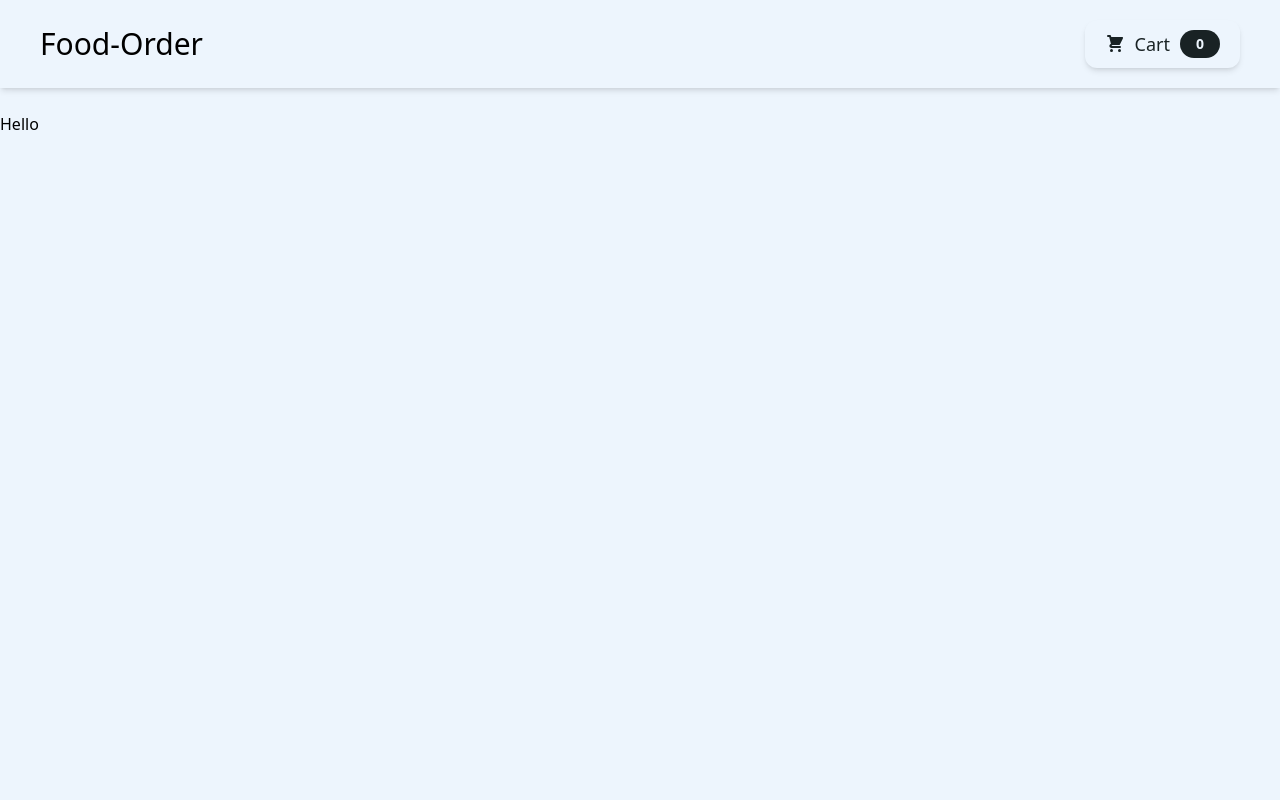
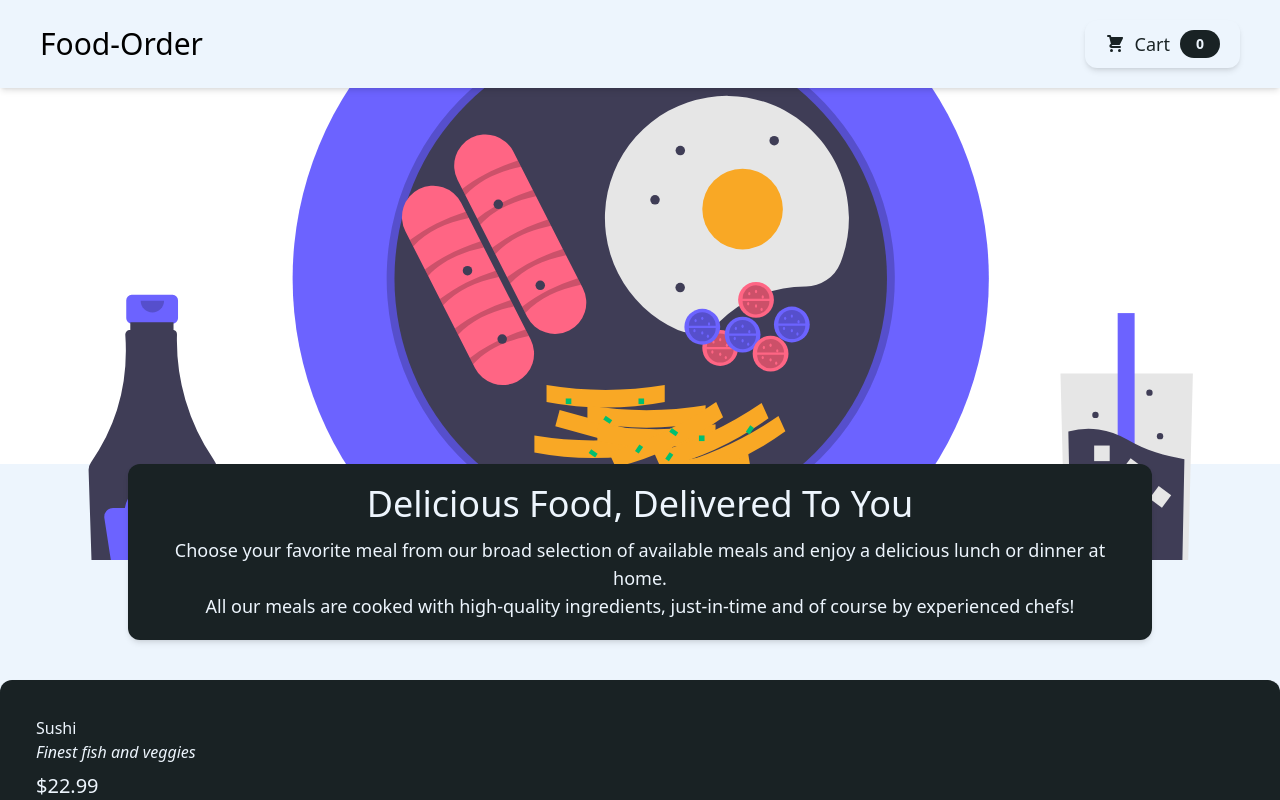
Before and after one commit to ProgrammerOfDeath/food-order-app, a React (Create React App) app: page / in a window 1280 px wide. Shown: the top 800 px of the page. Built offline with nearby package versions, Linux system fonts and the light colour scheme.

Commit message:
style adjustments + integrate new components

```diff
--- a/src/App.js
+++ b/src/App.js
@@ -1,12 +1,13 @@
 import Body from './components/Layout/Body';
 import Header from './components/Layout/Header'
+import Meals from './components/Meals/Meals';
 
 const App = () => {
   return (
     <div className="App">
       <Header />
       <Body>
-        <p>Hello</p>
+        <Meals />
       </Body>
     </div>
   );
--- a/src/components/Layout/Body.js
+++ b/src/components/Layout/Body.js
@@ -1,7 +1,7 @@
 const Body = (props) => {
   return (
     <main className="bg-alice-blue dark:bg-charleston-green text-black dark:text-alice-blue">
-      <div className="container mx-auto pt-28 h-screen">{props.children}</div>
+      <div className="container mx-auto h-screen">{props.children}</div>
     </main>
   )
 }
--- a/src/components/Layout/Header.js
+++ b/src/components/Layout/Header.js
@@ -1,13 +1,19 @@
 import CartButton from "../UI/CartButton"
+import mealImage from '../../assets/meal.svg'
 
 const Header = () => {
   return (
-    <header className="px-10 py-5 fixed top-0 inset-x-0 shadow-md bg-alice-blue dark:bg-charleston-green text-black dark:text-alice-blue">
-      <nav className="flex w-full justify-between items-center">
-        <div className="text-3xl">Food-Order</div>
-        <CartButton></CartButton>
-      </nav>
-    </header>
+    <>
+      <header className="px-10 z-10 py-5 fixed top-0 inset-x-0 shadow-md bg-alice-blue dark:bg-charleston-green text-black dark:text-alice-blue">
+        <nav className="flex w-full justify-between items-center">
+          <div className="text-3xl">Food-Order</div>
+          <CartButton></CartButton>
+        </nav>
+      </header>
+      <div className="w-full h-[35rem] z-0 overflow-hidden dark:bg-charleston-green">
+        <img className="w-full h-full object-cover" src={mealImage} alt="Some delicious food" />
+      </div>
+    </>
   )
 }
 
```
